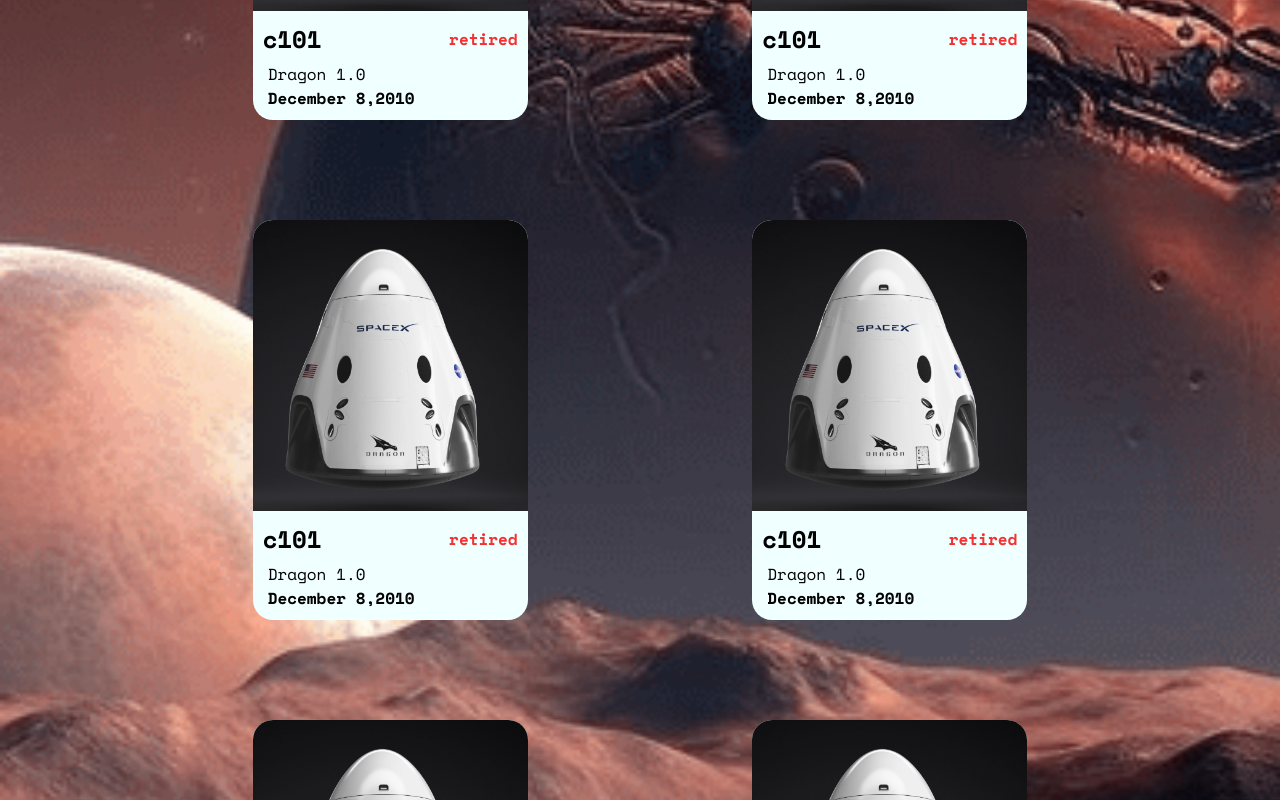
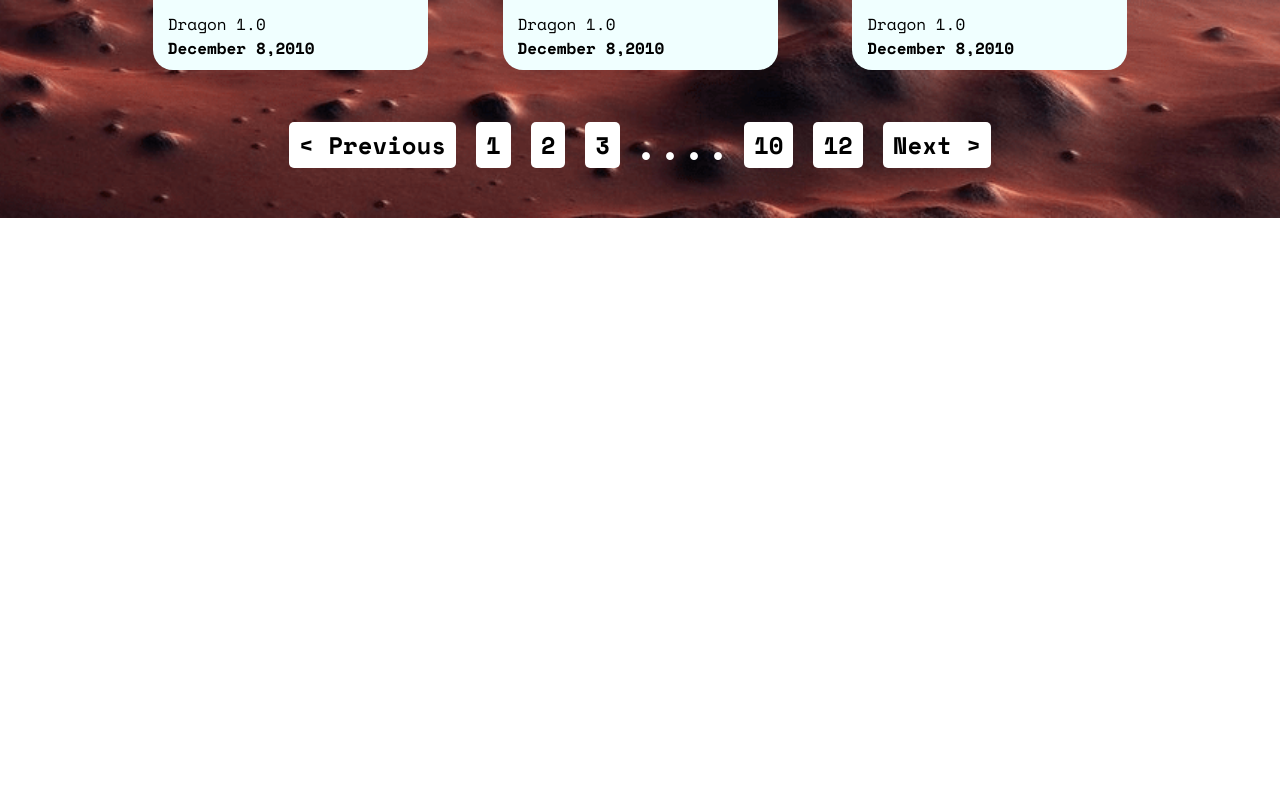
Before and after one commit to sauravraj276/Saurav-Frontend-Developer, a React (Create React App) app: page / in a window 1280 px wide. Shown: the part 1760-2560 px from the top of the page. After the commit the page ends 1978 px from the top, so only its background shows below. Built offline with nearby package versions, Linux system fonts and the light colour scheme.

Commit message:
Pagenation Added

```diff
--- a/src/components/searchSection/SearchSection1.js
+++ b/src/components/searchSection/SearchSection1.js
@@ -8,12 +8,22 @@
     <div className={style.searchSection1}>
       <SearchBar />
       <div className={style.itemsGrid}>
-        {Array(10)
+        {Array(6)
           .fill()
           .map((_, index) => (
             <ItemCard />
           ))}
       </div>
+      <div className={style.pagenation}>
+        <div className={style.pagenationButton}>&lt; Previous</div>
+        <div className={style.pagenationButton}>1</div>
+        <div className={style.pagenationButton}>2</div>
+        <div className={style.pagenationButton}>3</div>
+        <div>. .  .  . </div>
+        <div className={style.pagenationButton}>10</div>
+        <div className={style.pagenationButton}>12</div>
+        <div className={style.pagenationButton}>Next &gt;</div>
+      </div>
     </div>
   );
 }
--- a/src/components/searchSection/SearchSection1.module.css
+++ b/src/components/searchSection/SearchSection1.module.css
@@ -7,7 +7,6 @@
   flex-direction: column;
   align-items: center;
   padding-inline: 10vw;
-
 }
 
 .itemsGrid {
@@ -17,5 +16,28 @@
   flex-direction: row;
   flex-wrap: wrap;
   justify-content: space-evenly;
-  gap: 100px;
+  gap: 50px;
 }
+.pagenation {
+  display: flex;
+  flex-direction: row;
+  gap: 20px;
+  padding-bottom: 50px;
+  color: white;
+  align-items: flex-end;
+  font-size: 3rem;
+  font-weight: 700;
+
+}
+
+.pagenationButton {
+  padding: 5px 10px;
+  background-color: white;
+  border-radius: 5px;
+  color: #000;
+  font-family: Space Mono;
+  font-size: 1.5rem;
+  font-style: normal;
+  font-weight: 700;
+  line-height: normal;
+}
```
